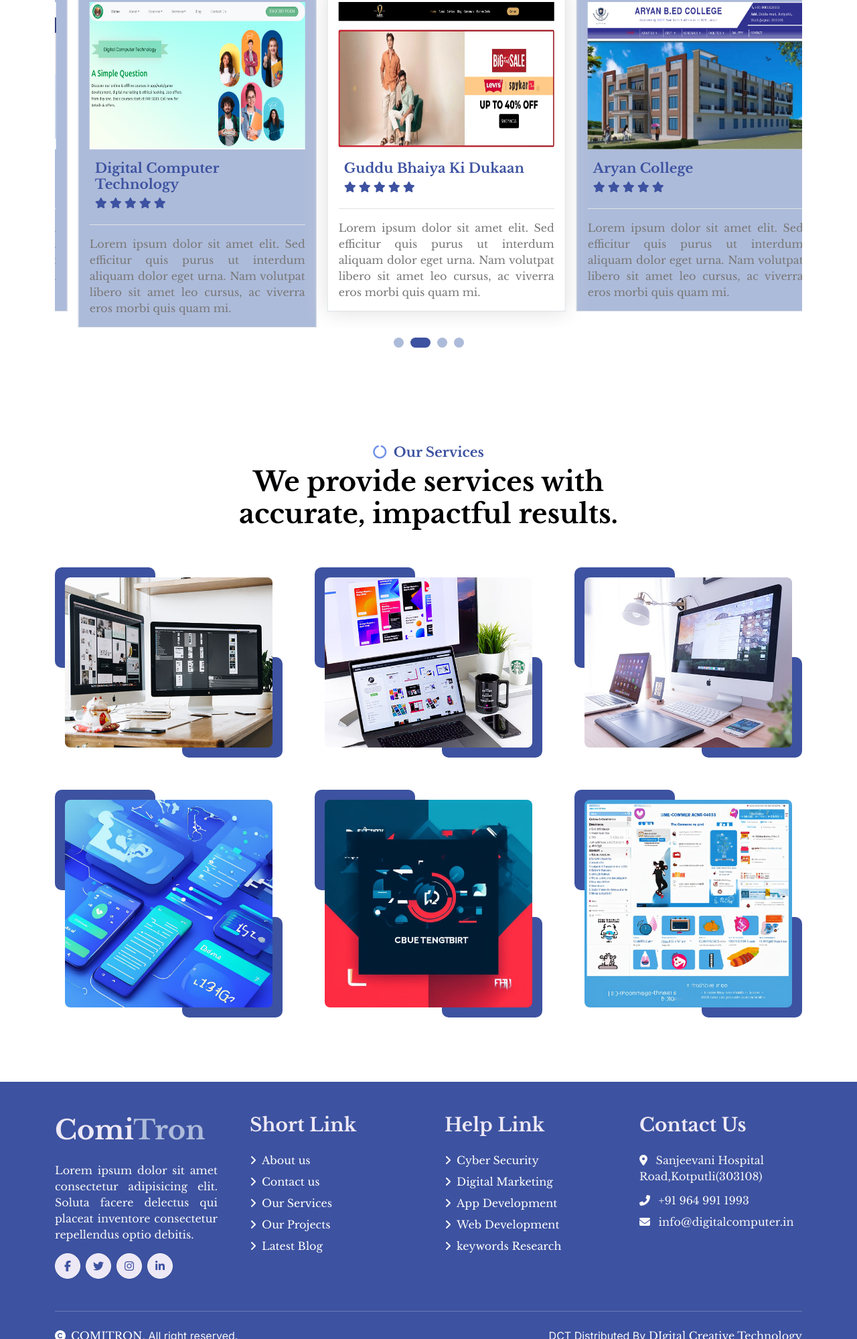
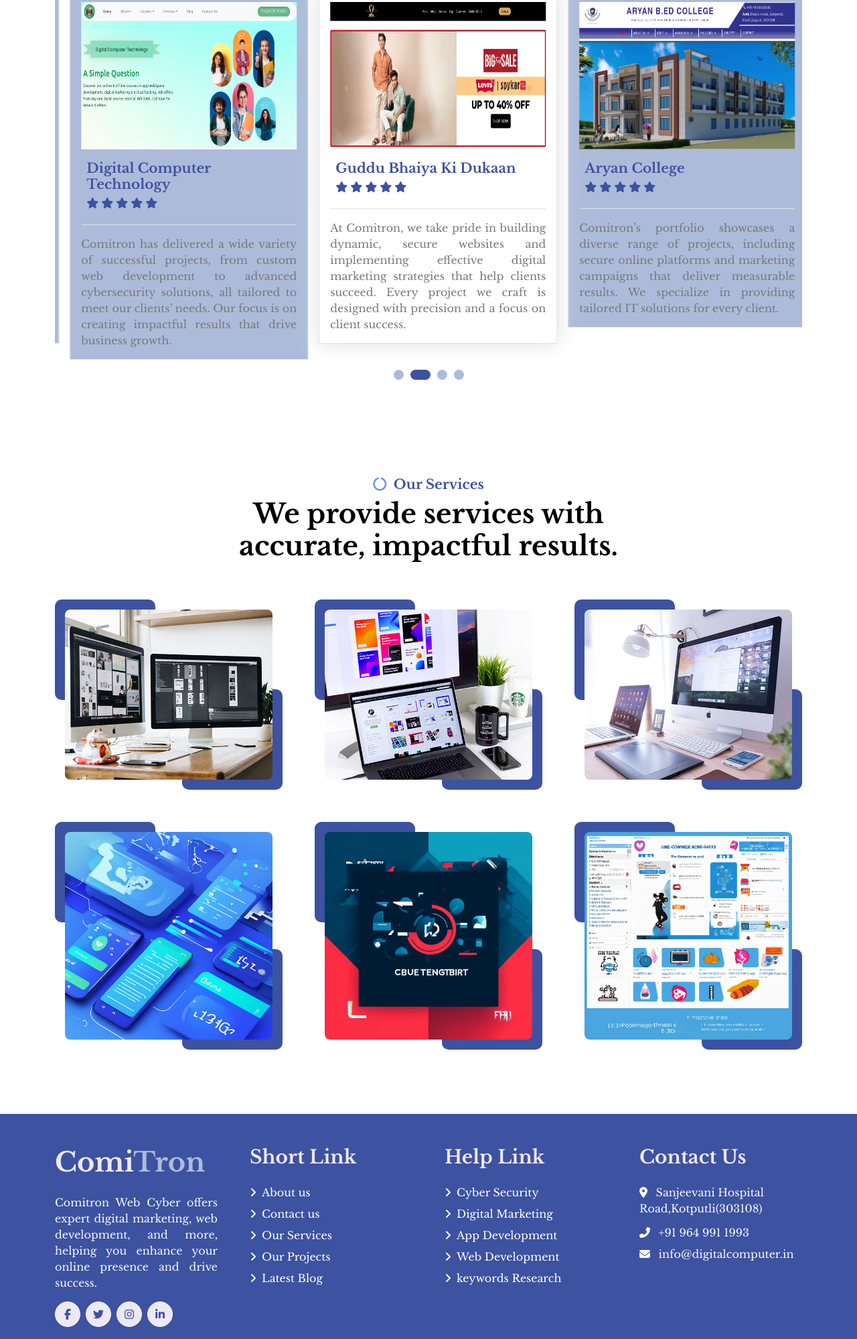
Before and after one commit to nikhilbagoriya/comitron, a plain HTML site: page project.html in a window 1280 px wide. Shown: the part 801-2800 px from the top of the page at 67% size. Drawn offline with nearby package versions, Linux system fonts and the light colour scheme.

Commit message:
Update project.html

```diff
--- a/project.html
+++ b/project.html
@@ -190,7 +190,7 @@
                             </div>
                         </div>
                         <div class="border-top mt-4 pt-3">
-                            <p class="mb-0">Lorem ipsum dolor sit amet elit. Sed efficitur quis purus ut interdum aliquam dolor eget urna. Nam volutpat libero sit amet leo cursus, ac viverra eros morbi quis quam mi.</p>
+                            <p class="mb-0">Comitron has delivered a wide variety of successful projects, from custom web development to advanced cybersecurity solutions, all tailored to meet our clients’ needs. Our focus is on creating impactful results that drive business growth.</p>
                         </div>
                     </div>
                     <div class="testimonial-item border p-3 mx-2">
@@ -210,7 +210,7 @@
                             </div>
                         </div>
                         <div class="border-top mt-4 pt-3">
-                            <p class="mb-0">Lorem ipsum dolor sit amet elit. Sed efficitur quis purus ut interdum aliquam dolor eget urna. Nam volutpat libero sit amet leo cursus, ac viverra eros morbi quis quam mi.</p>
+                            <p class="mb-0">At Comitron, we take pride in building dynamic, secure websites and implementing effective digital marketing strategies that help clients succeed. Every project we craft is designed with precision and a focus on client success.</p>
                         </div>
                     </div>
                     <div class="testimonial-item border p-3 mx-2">
@@ -230,7 +230,7 @@
                             </div>
                         </div>
                         <div class="border-top mt-4 pt-3">
-                            <p class="mb-0">Lorem ipsum dolor sit amet elit. Sed efficitur quis purus ut interdum aliquam dolor eget urna. Nam volutpat libero sit amet leo cursus, ac viverra eros morbi quis quam mi.</p>
+                            <p class="mb-0">Comitron’s portfolio showcases a diverse range of projects, including secure online platforms and marketing campaigns that deliver measurable results. We specialize in providing tailored IT solutions for every client.</p>
                         </div>
                     </div>
                     <div class="testimonial-item border p-3 mx-2">
@@ -250,7 +250,7 @@
                             </div>
                         </div>
                         <div class="border-top mt-4 pt-3">
-                            <p class="mb-0">Lorem ipsum dolor sit amet elit. Sed efficitur quis purus ut interdum aliquam dolor eget urna. Nam volutpat libero sit amet leo cursus, ac viverra eros morbi quis quam mi.</p>
+                            <p class="mb-0">With a commitment to quality and innovation, Comitron creates projects that make a real difference. Our work in web development, cybersecurity, and digital marketing has helped businesses thrive in a competitive digital environment.</p>
                         </div>
                     </div>
                 </div>
@@ -376,7 +376,7 @@
                                 <img src="img/e_commerce.jpeg" class="img-fluid w-100 rounded" alt="">
                                 <div class="project-content">
                                     <a href="e-commerce_solution.html" class="text-center">
-                                        <h4 class="text-secondary">E-Commerce Solution</h4>
+                                        <h4>E-Commerce Solution</h4>
                                         <p class="m-0 text-white">keyword Analysis</p>
                                     </a>
                                 </div>
@@ -389,15 +389,15 @@
         <!-- Project End -->
 
 
-      <!-- Footer Start -->
-      <div class="container-fluid footer wow fadeIn" data-wow-delay=".3s">
+     <!-- Footer Start -->
+     <div class="container-fluid footer wow fadeIn" data-wow-delay=".3s">
         <div class="container pt-5 pb-4">
             <div class="row g-5">
                 <div class="col-lg-3 col-md-6 name-com">
                     <a href="index.html">
                         <h1 class="fw-bold d-block">Comi<span>Tron</span> </h1>
                     </a>
-                    <p class="mt-4 text-light">Lorem ipsum dolor sit amet consectetur adipisicing elit. Soluta facere delectus qui placeat inventore consectetur repellendus optio debitis.</p>
+                    <p class="mt-4 text-light">Comitron Web Cyber offers expert digital marketing, web development, and more, helping you enhance your online presence and drive success.</p>
                     <div class="d-flex hightech-link">
                         <a href="https://www.facebook.com/DigitalComputerTechnology" class="btn-light nav-fill btn btn-square rounded-circle me-2"><i class="fab fa-facebook-f"></i></a>
                         <a href="https://twitter.com/dctkotputli" class="btn-light nav-fill btn btn-square rounded-circle me-2"><i class="fab fa-twitter"></i></a>
```
